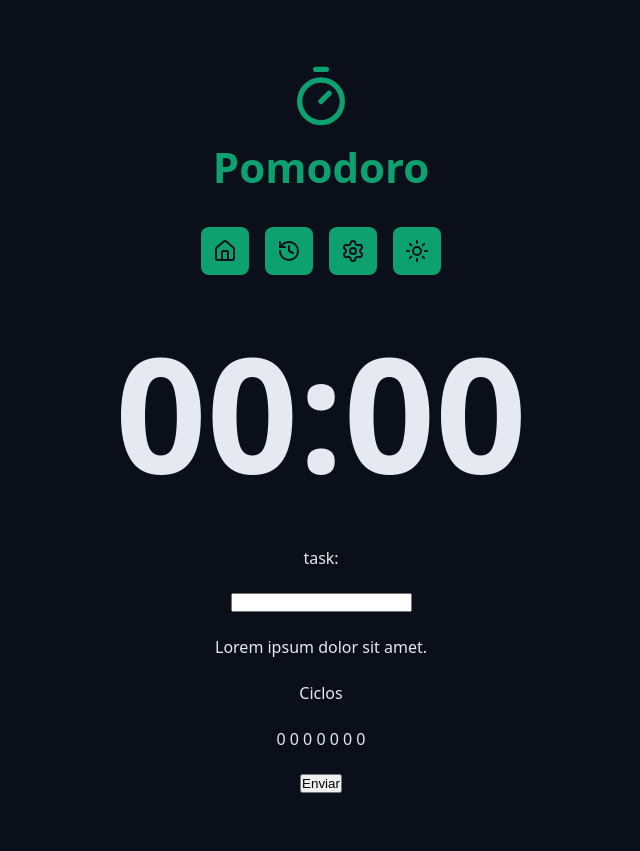
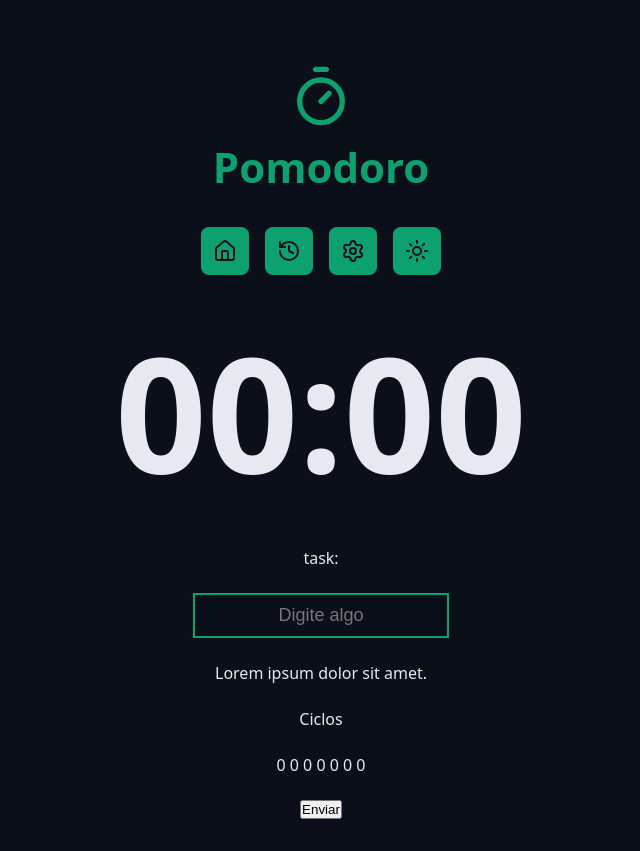
Before and after one commit to jonasalbuquerquecandido/pomodoro-system-project, a React (Vite) app: page / in a window 1280 px wide. Shown: the whole page, without its empty margins (319-959 px from the left). Before the commit the page ends 825 px from the top, so only its background shows below. Built offline with nearby package versions, Linux system fonts and the light colour scheme.

Commit message:
I modifield the styles.module.css

```diff
--- a/src/App.tsx
+++ b/src/App.tsx
@@ -26,7 +26,7 @@ export function App() {
       <Container>
         <form action="" className="form">
           <div className="formRow">
-            <DefaultInput labelText="task:" id="meuInput" type="text"/>
+            <DefaultInput labelText="task:" id="meuInput" type="text" placeholder='Digite algo'/>
           </div>
 
           <div className="formRow">
--- a/src/components/DefaultInput/index.tsx
+++ b/src/components/DefaultInput/index.tsx
@@ -1,3 +1,5 @@
+import styles from './styles.module.css';
+
 type DefaultInputProps = {
     id: string;
     labelText: string;
@@ -8,7 +10,7 @@ export function DefaultInput({ id, type, labelText, ...rest }: DefaultInputProps
   <>
     {/*labelText? <label htmlFor={id}>{labelText}</label> : ''*/}
     <label htmlFor={id}>{labelText}</label>
-    <input type={type} id={id} {...rest}/>
+    <input className={styles.input} type={type} id={id} {...rest}/>
   </>
   );
 }
--- /dev/null
+++ b/src/components/DefaultInput/styles.module.css
@@ -0,0 +1,10 @@
+.input {
+    background: transparent;
+    border:none;
+    text-align: center;
+    font-size: 1.8rem;
+    padding: 1rem;
+
+    border: 0.2rem solid var(--primary);
+    color: var(--white);
+}
```
Also changed, not shown: src/components/DefaultInput/syles.modules.css (deleted).
